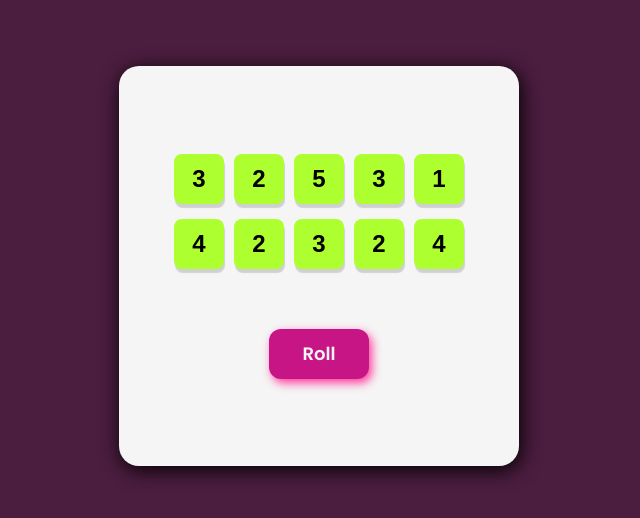
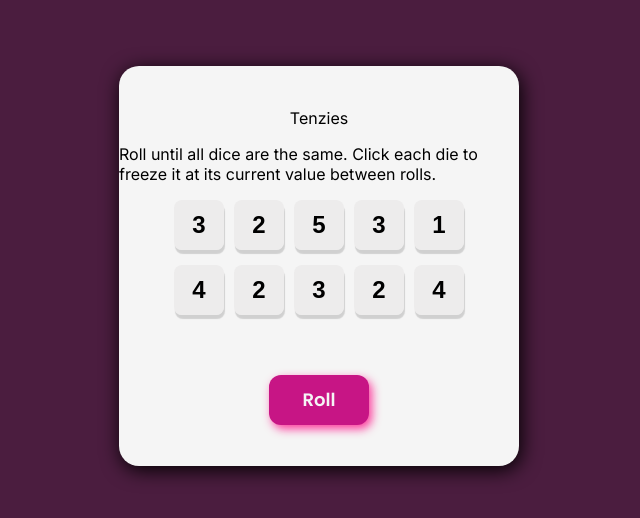
Before and after one commit to dewd69/Tenzies-project, a React (Vite) app: page / in a window 1280 px wide. Shown: the part 134-652 px from the top of the page, without its empty margins (321-961 px from the left). Built offline with nearby package versions, Linux system fonts and the light colour scheme.

Commit message:
completed main work for game and added instructions

```diff
--- a/src/App.jsx
+++ b/src/App.jsx
@@ -1,6 +1,7 @@
 import "./App.css"
 import React from "react"
 import Diecompo from "./components/dieComponent"
+import { nanoid } from "nanoid"
 
 export default function App() {
   const [numbers, setNumbers] = React.useState(generateAllNewDice())
@@ -10,17 +11,28 @@ export default function App() {
     for (let i = 0; i < 10; i++) {
       arr.push({
                 value: Math.ceil(Math.random() * 6),
-                isHeld: true
+                isHeld: false,
+                id: nanoid()
             })
     }
     return arr
   }
 function rollDice(){
-  setNumbers(generateAllNewDice())
+  setNumbers(oldDice => oldDice.map(die=> die.isHeld===false ? {...die,value: Math.ceil(Math.random() * 6) }: die))
+}
+function hold(id){
+ setNumbers(oldDice => oldDice.map(die=>
+  die.id === id ? {...die, isHeld: !die.isHeld } :
+  die
+ ))
 }
   return (
     <main>
-      <Diecompo numbers={numbers} />
+      <header className="head">Tenzies</header>
+      <p className="para">Roll until all dice are the same. Click each die to freeze it at its current value between rolls.</p>
+      <Diecompo
+      hold = {hold}
+      numbers={numbers} />
       <button onClick={rollDice} className="die-Roller">Roll</button>
     </main>
   )
--- a/src/components/dieComponent.jsx
+++ b/src/components/dieComponent.jsx
@@ -1,6 +1,6 @@
-export default function Diecompo({ numbers }) {
-  const diceElements = numbers.map((dieobj, index) => (
-    <button  key={index} className={`die ${dieobj.isHeld ? "dieClicked" : ""}`} >{dieobj.value}</button>
+export default function Diecompo(props) {
+  const diceElements = props.numbers.map((dieobj) => (
+    <button onClick={()=>props.hold(dieobj.id)} key={dieobj.id} className={`die ${dieobj.isHeld ? "dieClicked" : ""}`} >{dieobj.value}</button>
   ))
 
   return (
```
